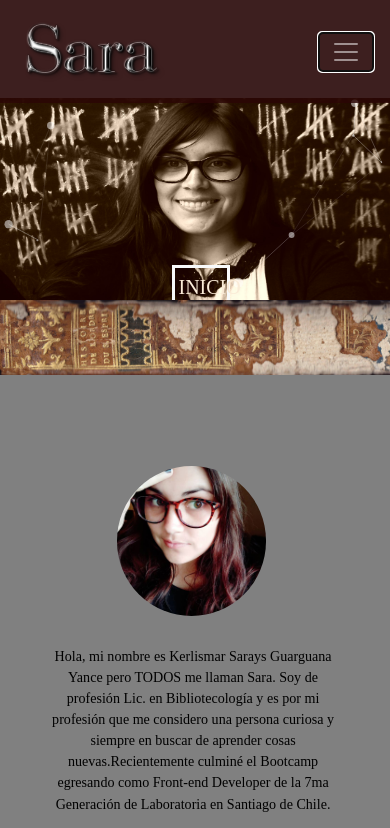
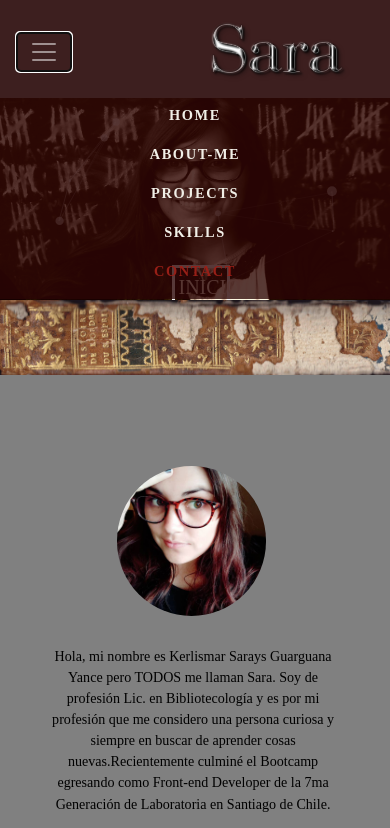
Before and after one commit to Saaras225/portafolio, a plain HTML site: page portafolio.html in a window 390 px wide. Both pictures are taken after a click on the button "toggle navigation". Shown: the top 828 px of the page. Drawn offline with nearby package versions, Linux system fonts and the light colour scheme; a web font is replaced by a local one.

Commit message:
se logra arreglar el navbar para que sea responsive

```diff
--- a/portafolio.html
+++ b/portafolio.html
@@ -4,8 +4,7 @@
     <meta charset="utf-8">
     <meta name="viewport" content="width=device-width, initial-scale=1">
     <title>Portafolio</title>
-    <link rel="stylesheet" href="https://stackpath.bootstrapcdn.com/bootstrap/4.3.1/css/bootstrap.min.css" integrity="sha384-ggOyR0iXCbMQv3Xipma34MD+dH/1fQ784/j6cY/iJTQUOhcWr7x9JvoRxT2MZw1T" crossorigin="anonymous">
-    <link rel="stylesheet" type="text/css" media="screen" href="style.css">
+    <link rel="stylesheet" href="https://stackpath.bootstrapcdn.com/bootstrap/4.3.1/css/bootstrap.min.css" integrity="sha384-ggOyR0iXCbMQv3Xipma34MD+dH/1fQ784/j6cY/iJTQUOhcWr7x9JvoRxT2MZw1T" crossorigin="anonymous">    <link rel="stylesheet" type="text/css" media="screen" href="style.css">
     <link rel="stylesheet" type="text/css" media="screen" href="fixed.css">
     <link rel="stylesheet" type="text/css" media="screen" href="flipcard.css">
     <link rel="stylesheet" type="text/css" href="particles.css">
@@ -17,30 +16,21 @@
     <div id="home">
         <!--Navigation-->
         <nav class="navbar navbar-expand-md navbar-dark bg-dark fixed-top">
-            <a class="navbar-brand" href="#"><img src="./imagenes/sara.png"></a>
-            <button class="navbar-toggler" type="button" data-toggle="collapse" data-target="#navbarResponsive">
+        <button class="navbar-toggler" type="button" data-toggle="collapse" data-target="#navbarResponsive"
+        aria-controls="navbarResponsive" aria-expanded="false" aria-label="toggle navigation">
         <span class="navbar-toggler-icon"></span>
         </button>
-
-
+            <a class="navbar-brand" href="#">
+            <img src="./imagenes/sara.png">
+            </a>
             <div class="collapse navbar-collapse" id="navbarResponsive">
-                <ul class="navbar-nav ml-auto">
-                    <li class="nav-item">
-                        <a class="nav-link" href="#home">Home</a>
-                        </li>
-                    <li class="nav-item">
+            <div class="navbar-nav">
+                <a class="nav-link active" href="#home">Home</a>
                 <a class="nav-link" href="#me">About-me</a>
-                        </li>
-                    <li class="nav-item">
                 <a class="nav-link" href="#proyects">Projects</a>
-                        </li>
-                    <li class="nav-item">
                 <a class="nav-link" href="#skills">Skills</a>
-                            </li>
-                    <li class="nav-item">
                 <a class="nav-link" href="#contact">Contact</a>
-                        </li>
-                    </ul>
+            </div>
             </div>
         </nav>
             <!--inicio-->
@@ -184,8 +174,8 @@
 
 <script type="text/javascript" src="js/particles.min.js"></script>
 <script type="text/javascript" src="js/app.js"></script>
-<script src="https://stackpath.bootstrapcdn.com/bootstrap/4.3.1/js/bootstrap.min.js" integrity="sha384-JjSmVgyd0p3pXB1rRibZUAYoIIy6OrQ6VrjIEaFf/nJGzIxFDsf4x0xIM+B07jRM" crossorigin="anonymous"></script>
 <script src="https://code.jquery.com/jquery-3.3.1.slim.min.js" integrity="sha384-q8i/X+965DzO0rT7abK41JStQIAqVgRVzpbzo5smXKp4YfRvH+8abtTE1Pi6jizo" crossorigin="anonymous"></script>
 <script src="https://cdnjs.cloudflare.com/ajax/libs/popper.js/1.14.7/umd/popper.min.js" integrity="sha384-UO2eT0CpHqdSJQ6hJty5KVphtPhzWj9WO1clHTMGa3JDZwrnQq4sF86dIHNDz0W1" crossorigin="anonymous"></script>
+<script src="https://stackpath.bootstrapcdn.com/bootstrap/4.3.1/js/bootstrap.min.js" integrity="sha384-JjSmVgyd0p3pXB1rRibZUAYoIIy6OrQ6VrjIEaFf/nJGzIxFDsf4x0xIM+B07jRM" crossorigin="anonymous"></script>
 </body>
 </html>
```
Lines whose indentation alone changed are shown as unchanged.
